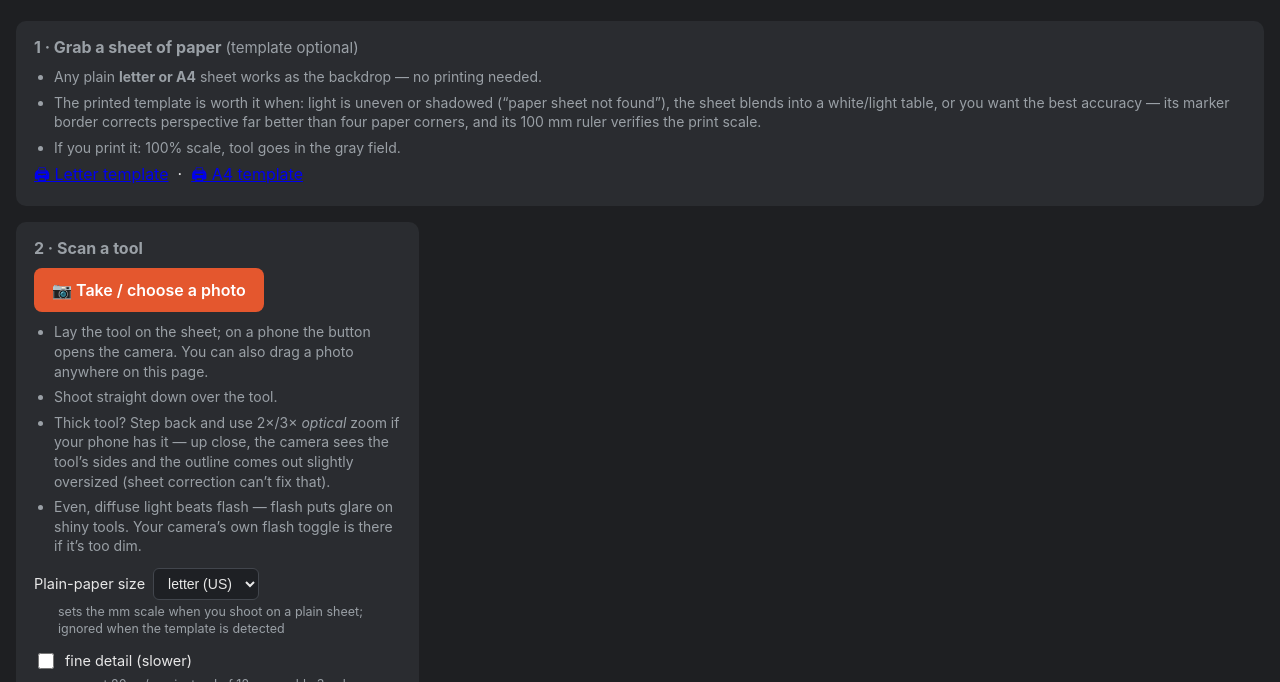
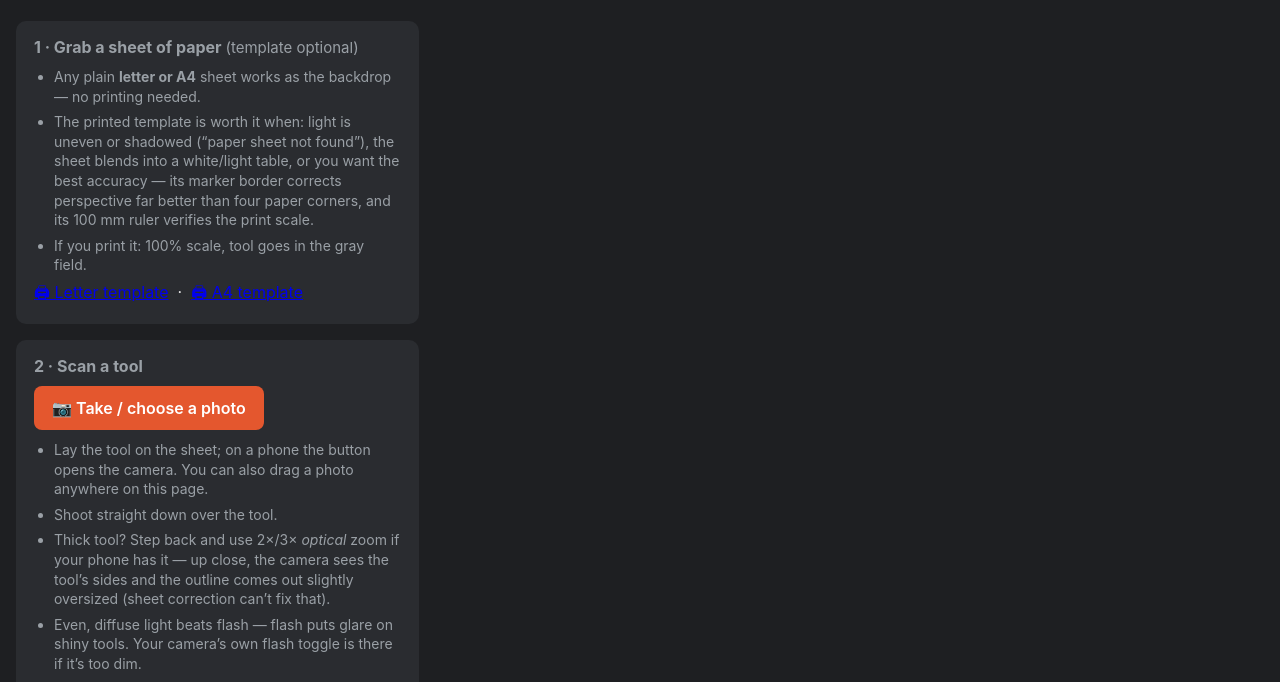
Before and after one commit to gradientprojects/GPGF-tool2bin, a website built with Vite: page index.html in a window 1280 px wide. Shown: the part 84-766 px from the top of the page. Built offline with nearby package versions, Linux system fonts and the light colour scheme.

Commit message:
No full-width info cards: template joins the first step column
The template intro and the engine self-test spanned the whole grid,
which read as banners. The template section now lives inside the first
step column above "Scan a tool" (it is step 1, after all), and the
self-test auto-places column-width under that column. Only the page
header spans. Before a scan the page reads as one left-hand column;
phone flow is untouched (pure source order).

Co-Authored-By: Claude Fable 5 <noreply@anthropic.com>

```diff
--- a/index.html
+++ b/index.html
@@ -16,6 +16,7 @@
     <p class="tag">Photo of a tool &rarr; Gridfinity bin STEP. Everything runs in
       your browser &mdash; photos never leave your device.</p>
 
+    <div class="step">
     <section id="template">
       <h2>1 · Grab a sheet of paper <span class="opt">(template optional)</span></h2>
       <ul class="hint">
@@ -34,7 +35,6 @@
         A4 template</a>
     </section>
 
-    <div class="step">
     <section id="scan">
       <h2>2 · Scan a tool</h2>
       <label class="filebtn">
--- a/src/style.css
+++ b/src/style.css
@@ -5,14 +5,14 @@ body { margin:0; background:var(--bg); color:var(--fg);
        font:16px -apple-system, Helvetica, sans-serif; }
 main { max-width:680px; margin:0 auto; padding:28px 16px; }
 
-/* wide: the three working steps sit side by side, each preview pane
-   directly under its own controls (scan | pocket | bin); the template
-   intro and the self-test span the full width */
+/* wide: three step columns, each preview pane directly under its own
+   controls (template+scan | pocket | bin); only the page header spans.
+   The self-test auto-places under the first column, column-width. */
 @media (min-width: 1200px) {
   main { max-width:1520px;
          display:grid; grid-template-columns:repeat(3, minmax(0, 1fr));
          column-gap:20px; align-items:start; }
-  h1, .tag, #template, #checks { grid-column:1 / -1; }
+  h1, .tag { grid-column:1 / -1; }
   .pane canvas { max-height:56vh; }
 }
 h1 { font-size:24px; margin:0 0 4px; }
```
